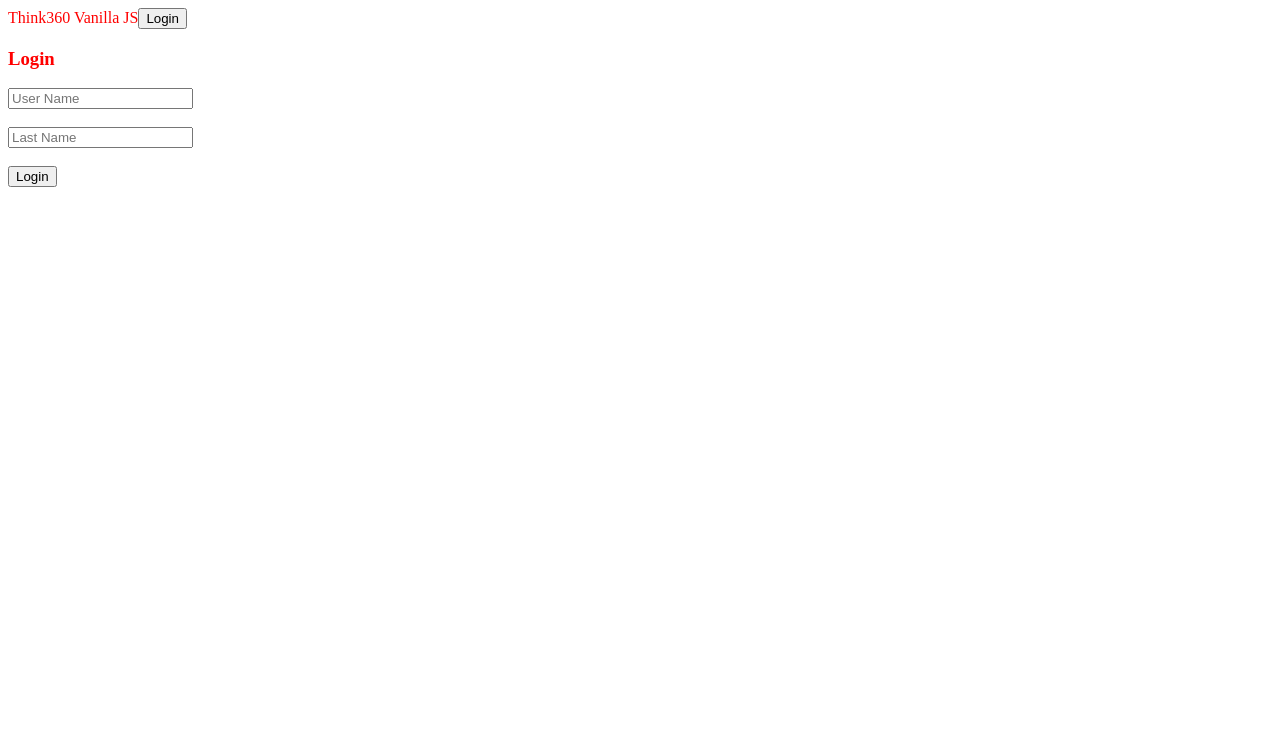
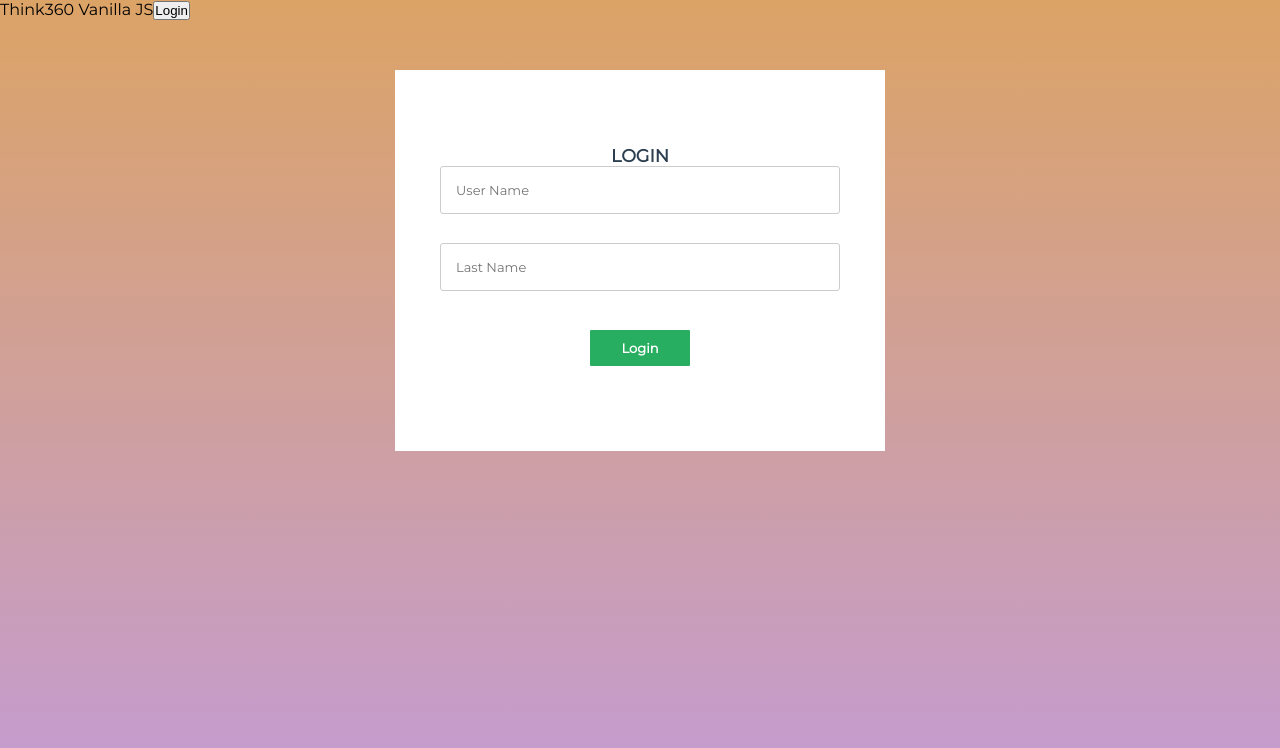
Before and after one commit to mihirjadhav04/Think360-JS, a plain HTML site: page index.html in a window 1280 px wide. Both pictures are taken after a click on the button "Login". Drawn offline with Linux system fonts and the light colour scheme.

Commit message:
Styling & Form Working

```diff
--- a/main.js
+++ b/main.js
@@ -30,12 +30,13 @@ let loginButton = document.createElement("button");
 loginButton.classList.add("loginButton");
 loginButton.innerHTML = "Login";
 
+let logoutButton = document.createElement("button");
+logoutButton.classList.add("logoutButton");
+logoutButton.innerHTML = "Logout";
+
 //Adding Elements to Navbar
 navbar.appendChild(logo);
-navbar.appendChild(displayUserName);
 navbar.appendChild(loginButton);
-
-
 
 // Section 2: Creating Home Page
 let homePage = document.createElement("div");
@@ -49,10 +50,15 @@ homePage.appendChild(p1);
 
 let form1Div = document.createElement("div");
 form1Div.classList.add("form");
-form1Div.classList.add("form1Div");
+form1Div.classList.add("msform");
 
 let form1Heading = document.createElement("h3")
-form1Heading.innerHTML = "Step 1 out of 3"
+form1Heading.classList.add("fs-title");
+form1Heading.innerHTML = "Personal Details"
+
+let form1SubHeading = document.createElement("h3")
+form1SubHeading.classList.add("fs-title");
+form1SubHeading.innerHTML = "Step 1 out of 3"
 
 let form1 = document.createElement("form");
 form1.setAttribute("method", "post");
@@ -105,10 +111,15 @@ form1Div.appendChild(form1);
 
 let form2Div = document.createElement("div");
 form2Div.classList.add("form");
-form2Div.classList.add("form2Div");
+form2Div.classList.add("msform");
 
 let form2Heading = document.createElement("h3")
-form2Heading.innerHTML = "Step 2 out of 3"
+form2Heading.classList.add("fs-title");
+form2Heading.innerHTML = "Government Details"
+
+let form2SubHeading = document.createElement("h3")
+form2SubHeading.classList.add("fs-title");
+form2SubHeading.innerHTML = "Step 2 out of 3"
 
 let form2 = document.createElement("form");
 form2.setAttribute("method", "post");
@@ -152,10 +163,15 @@ form2Div.appendChild(form2);
 
 let form3Div = document.createElement("div");
 form3Div.classList.add("form");
-form3Div.classList.add("form3Div");
+form3Div.classList.add("msform");
 
 let form3Heading = document.createElement("h3")
-form3Heading.innerHTML = "Step 3 out of 3"
+form3Heading.classList.add("fs-title");
+form3Heading.innerHTML = "Address Details"
+
+let form3SubHeading = document.createElement("h3")
+form3SubHeading.classList.add("fs-title");
+form3SubHeading.innerHTML = "Step 3 out of 3"
 
 let form3 = document.createElement("form");
 form3Div.setAttribute("method", "post");
@@ -227,10 +243,11 @@ form3Div.appendChild(form3);
 
 let loginDiv = document.createElement("div");
 loginDiv.classList.add("form");
-loginDiv.classList.add("loginDiv");
+loginDiv.classList.add("msform");
 
 let loginHeading = document.createElement("h3")
 loginHeading.innerHTML = "Login"
+loginDiv.classList.add("fs-title");
 
 let login = document.createElement("form");
 login.setAttribute("method", "post");
@@ -268,9 +285,10 @@ loginDiv.appendChild(login);
 // Section 7: Whole Details
 
 let detailsPage = document.createElement("div");
-let data = document.createElement('p')
-data.innerHTML = "Data";
-detailsPage.appendChild(data);
+let pt = document.createElement('p');
+pt.innerHTML = "Deatils"
+
+detailsPage.appendChild(pt);
 
 
 
@@ -278,6 +296,14 @@ detailsPage.appendChild(data);
 loginButton.addEventListener("click", function(e){
     homePage.removeChild(homePage.firstChild)
     homePage.appendChild(loginDiv);
+})
+
+logoutButton.addEventListener("click", function(e){
+    homePage.removeChild(homePage.firstChild)
+    homePage.appendChild(loginDiv);
+    navbar.removeChild(logoutButton)
+    navbar.removeChild(displayUserName)
+    navbar.appendChild(loginButton)
 })
 
 form1Submit.addEventListener("click", function(e) {
@@ -395,8 +421,19 @@ loginSubmit.addEventListener("click", function(e) {
     }
 
     if(userName1 === "think360" && password1 === "123456"){
+        navbar.removeChild(loginButton)
+        displayUserName.innerHTML = userName1;
+        navbar.appendChild(displayUserName)
+        navbar.appendChild(logoutButton)
         homePage.removeChild(homePage.firstChild)
-        homePage.appendChild(form1Div);
+        if(!localStorage.getItem("step1Details"))
+            homePage.appendChild(form1Div);
+        else if(!localStorage.getItem("step2Details"))
+            homePage.appendChild(form2Div);
+        else if(!localStorage.getItem("step3Details"))
+            homePage.appendChild(form3Div);
+        else
+            homePage.appendChild(detailsPage);
     }
     else{
         alert("Wrong Credentials");
@@ -404,12 +441,5 @@ loginSubmit.addEventListener("click", function(e) {
 })
 
 
-
-// Adding Elements to Home Page
-// homePage.appendChild(loginDiv);
-// homePage.appendChild(form1Div);
-// homePage.appendChild(form2Div);
-// homePage.appendChild(form3Div);
-
 root.appendChild(navbar);
 root.appendChild(homePage);
--- a/style.css
+++ b/style.css
@@ -1,3 +1,78 @@
+/*custom font*/
+@import url(https://fonts.googleapis.com/css?family=Montserrat);
+
+/*basic reset*/
+* {margin: 0; padding: 0;}
+
+html {
+  height: 100%;
+  /*Image only BG fallback*/
+
+  /*background = gradient + image pattern combo*/
+  background:
+    linear-gradient(rgba(196, 102, 0, 0.6), rgba(155, 89, 182, 0.6));
+}
+
 body {
-    color:red
+  font-family: montserrat, arial, verdana;
 }
+/*form styles*/
+.msform {
+  width: 400px;
+  padding: 5em 3em;
+  margin: 50px auto;
+  text-align: center;
+  position: relative;
+  background-color: #fff;
+}
+
+.msform input {
+  padding: 15px;
+  border: 1px solid #ccc;
+  border-radius: 3px;
+  margin-bottom: 10px;
+  width: 100%;
+  box-sizing: border-box;
+  font-family: montserrat;
+  color: #2C3E50;
+  font-size: 13px;
+}
+.msform select {
+  padding: 15px;
+  border: 1px solid #ccc;
+  border-radius: 3px;
+  margin-bottom: 10px;
+  width: 100%;
+  box-sizing: border-box;
+  font-family: montserrat;
+  color: #2C3E50;
+  font-size: 13px;
+}
+/*buttons*/
+.msform .form-button {
+  width: 100px;
+  background: #27AE60;
+  font-weight: bold;
+  color: white;
+  border: 0 none;
+  border-radius: 1px;
+  cursor: pointer;
+  padding: 10px 5px;
+  margin: 10px 5px;
+}
+.msform .form-button:hover, .msform .form-button:focus {
+  box-shadow: 0 0 0 2px white, 0 0 0 3px #27AE60;
+}
+/*headings*/
+.fs-title {
+  font-size: 15px;
+  text-transform: uppercase;
+  color: #2C3E50;
+  margin-bottom: 10px;
+}
+.fs-subtitle {
+  font-weight: normal;
+  font-size: 13px;
+  color: #666;
+  margin-bottom: 20px;
+}
```
